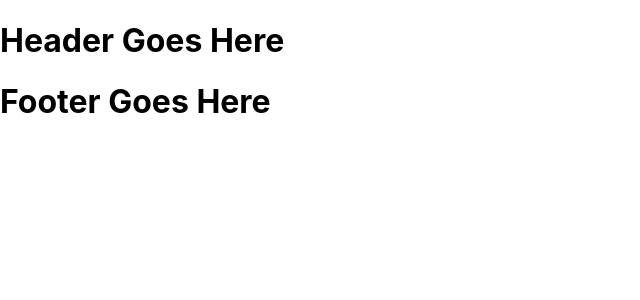
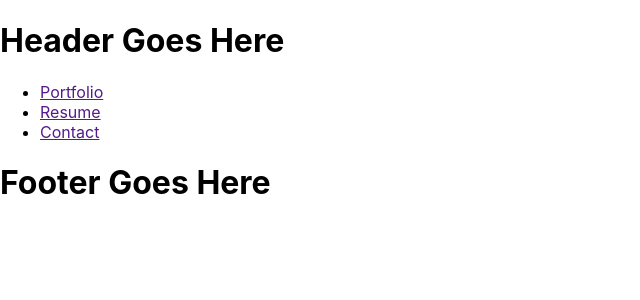
Before and after one commit to joshbaileydev513/joshuabailey.info, a React (Create React App) app in the folder joshuabailey.info/: page /resume in a window 1280 px wide. Shown: the top 300 px of the page, without its empty margins (0-640 px from the left). Built offline with nearby package versions, Linux system fonts and the light colour scheme.

Commit message:
added portfolio/resume/contact sections to nav component

```diff
--- a/joshuabailey.info/src/components/nav.js
+++ b/joshuabailey.info/src/components/nav.js
@@ -22,6 +22,11 @@ function Navbar() {
   return (
     <nav>
       {/* NavBar Content Goes here - Contact/Portfolio/Resume */}
+      <ul>
+        <li><a href=""> Portfolio </a></li>
+        <li><a href=""> Resume</a></li>
+        <li><a href=""> Contact </a></li>
+      </ul>
     </nav>
   );
 }
```
Also changed, not shown: 1 other file (tests, documents, lock files or other folders).
